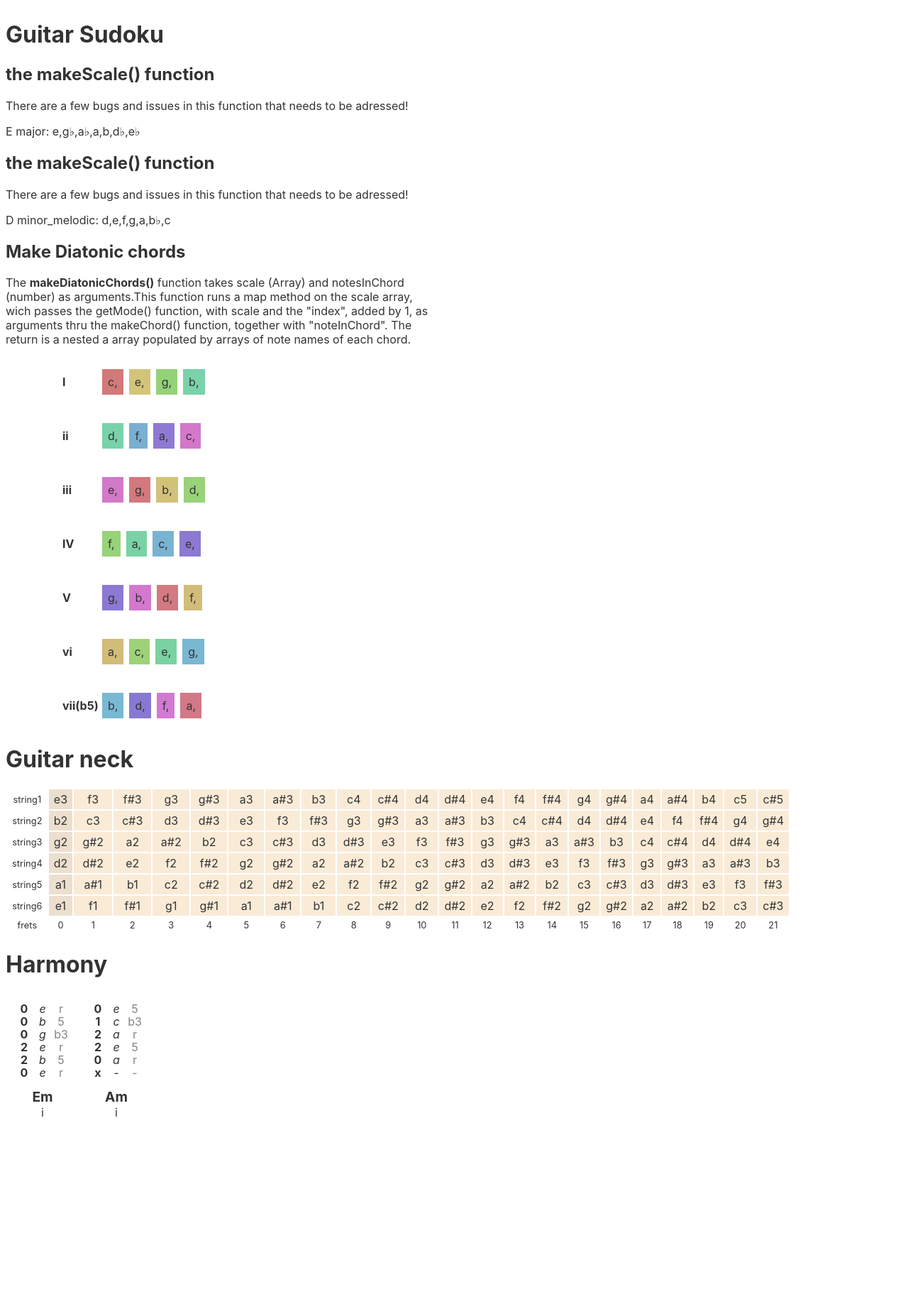
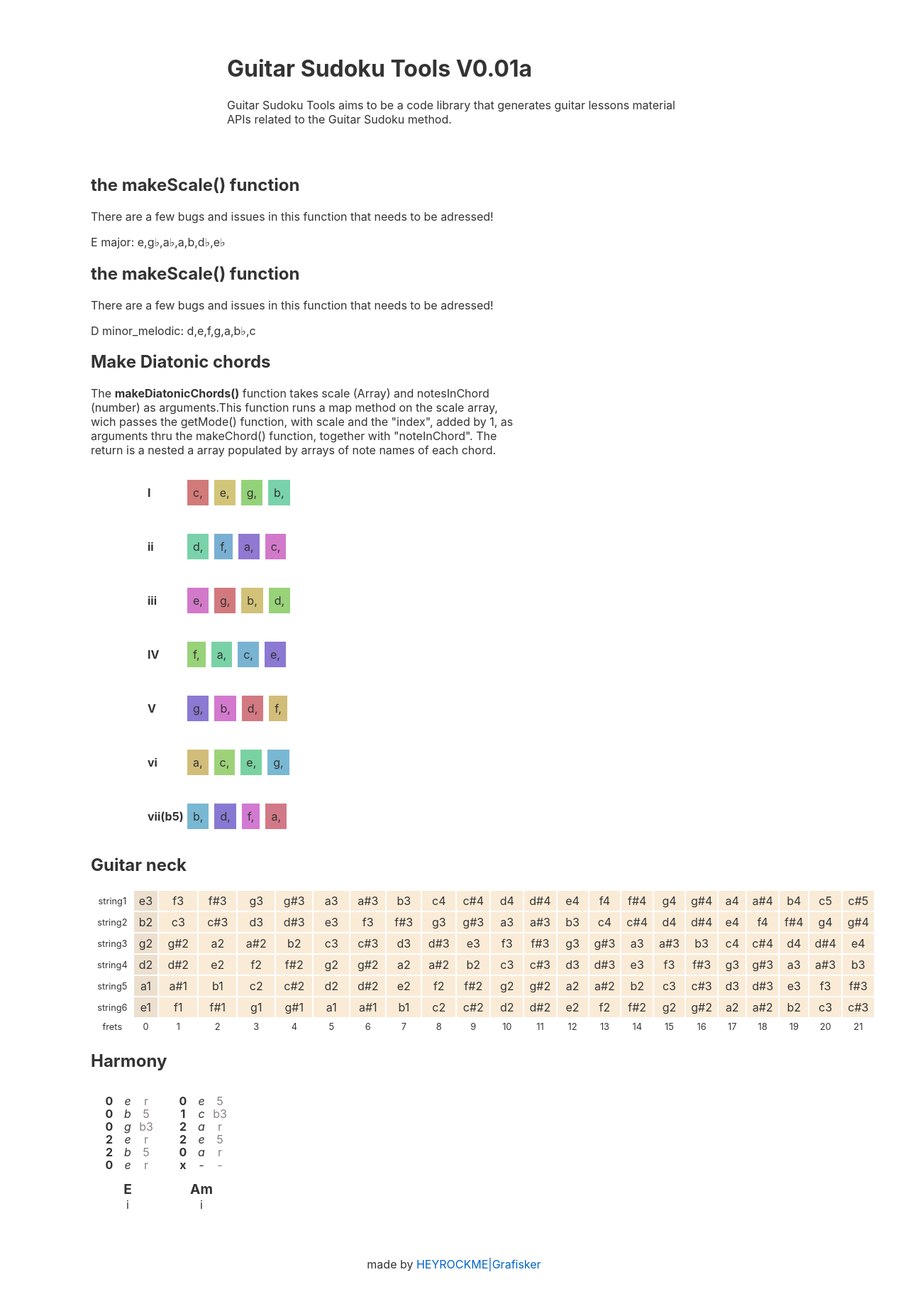
Before and after one commit to HEYROCKME/guitarSudoku, a Svelte app: page / in a window 1280 px wide. Shown: the top 1830 px of the page at 71% size. Before the commit the page ends 1577 px from the top, so only its background shows below. Built offline with nearby package versions, Linux system fonts and the light colour scheme.

Commit message:
Added template tags

```diff
--- a/src/App.svelte
+++ b/src/App.svelte
@@ -6,17 +6,31 @@ import MakeScale from './MakeScale.svelte'
 
 </script>
 
-<h1>Guitar Sudoku</h1>
+
+<header>
+	<h1>Guitar Sudoku Tools V0.01a</h1>
+	<span>Guitar Sudoku Tools aims to be a code library that generates guitar lessons material APIs related to the Guitar Sudoku method.</span>
+</header>
+
+<main>
+
+
+
+
 
 <MakeScale noteName="e" scaleType="major" />
 <MakeScale noteName="d" scaleType="minor_melodic"/>
 <DiatonicHarmony />
-<GuitarNeck />
+
+<section id="guitarneck">
+
+	<GuitarNeck />
+</section>
 
 
-<h1>Harmony</h1>
+<h2>Harmony</h2>
 <div class="chordsheet">
-	<HarmonyGrid chordName="Em"
+	<HarmonyGrid chordName="E"
 	strings =  {[
           {openString: "e", stringNum: 1, fret: "0", noteName: "e", harmony: "r", note: "e3"},
           {openString: "b", stringNum: 2, fret: "0", noteName: "b", harmony: "5", note: "b2"},
@@ -27,10 +41,23 @@ import MakeScale from './MakeScale.svelte'
                       ]}
 	/>
 	<HarmonyGrid  chordName="Am"/>
+
 </div>
+
+</main>
+
+<footer>
+	<p>
+		made by <a href="https://grafisker.no">HEYROCKME|Grafisker</a>
+	</p>
+
+</footer>
 
 
 <style>
+
+
+
 	 * {padding: 0;}
 
 	/* .selectors {
@@ -44,5 +71,23 @@ import MakeScale from './MakeScale.svelte'
 	}
 
 
+ header {
+	padding: 3em;
+	margin: 0 auto;
+	width: 50vw;
+
+ }
+
+ main {
+	margin: 0 auto;
+	width: 80vw;
+ }
+
+ footer {
+	padding: 3em;
+	margin: 0 auto;
+	width: 50vw;
+	text-align: center;
+ }
 
 </style>
```
